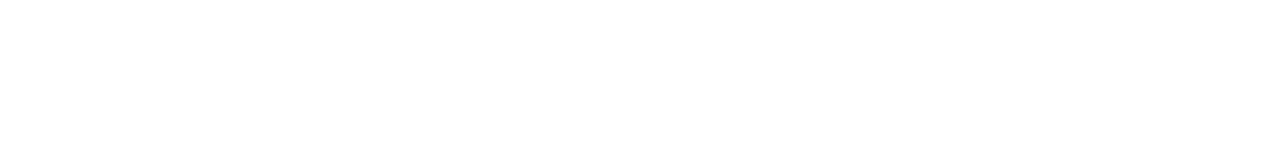
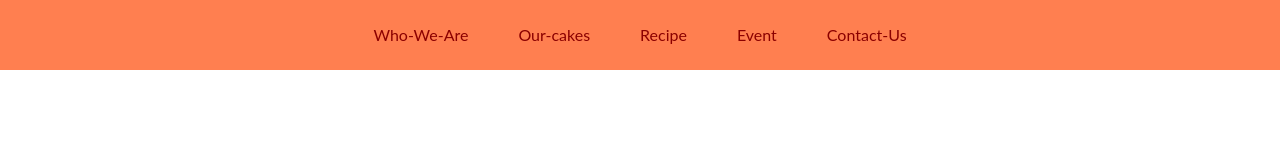
Before and after one commit to lab-antwerp-1/Agile-Group-2, a website: page index.html in a window 1280 px wide. Drawn offline with Linux system fonts and the light colour scheme.

Commit message:
Checking Format & Lint

```diff
--- a/index.html
+++ b/index.html
@@ -8,5 +8,17 @@
 
     <link href="./styles/index.css" rel="stylesheet" />
   </head>
-  <body></body>
+  <body>
+    <!-- navbar HTML *************************************************** -->
+    <nav>
+      <ul>
+        <li><a herf="index.html">Who-We-Are</a></li>
+        <li><a herf="index.html">Our-cakes</a></li>
+        <li><a herf="index.html">Recipe</a></li>
+        <li><a herf="index.html">Event</a></li>
+        <li><a herf="index.html">Contact-Us</a></li>
+      </ul>
+    </nav>
+    <!-- navbar HTML *************************************************** -->
+  </body>
 </html>
--- a/styles/index.css
+++ b/styles/index.css
@@ -1 +1,59 @@
 @import url("./something.css");
+
+* {
+  box-sizing: border-box;
+  padding: 0;
+  margin: 0;
+}
+
+body {
+  font-family: "Lato", sans-serif;
+  color: #333;
+  line-height: 3.9;
+}
+
+ul {
+  list-style-type: none;
+}
+
+a {
+  text-decoration: none;
+  color: rgb(163, 3, 3);
+}
+
+nav {
+  background-color: coral;
+  color: crimson;
+  height: 70px;
+}
+
+nav ul {
+  display: flex;
+  justify-content: center;
+  align-items: center;
+  height: 100%;
+}
+
+.nav .flex {
+  display: flex;
+  justify-content: center;
+  align-items: center;
+  height: 100%;
+}
+
+nav a {
+  color: darkred;
+  padding: 20px;
+  margin: 0 5px;
+}
+
+nav a.flex {
+  display: flex;
+  justify-content: center;
+  align-items: center;
+  height: 100%;
+}
+
+nav a:hover {
+  border-bottom: 2px darkred solid;
+}
```
Also changed, not shown: 1 other file.
